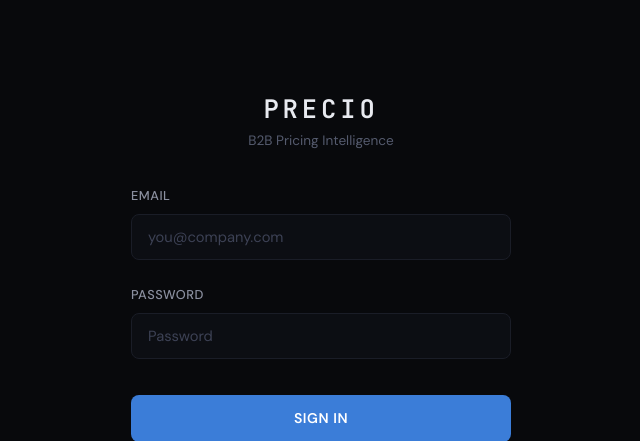
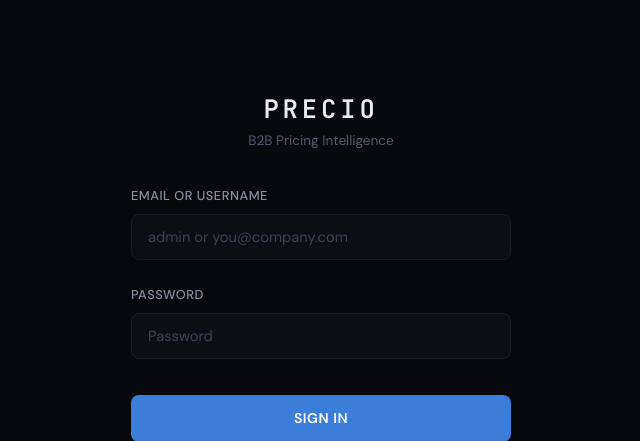
Before and after one commit to cristobalelorza/pricing, a FastAPI app: page /login in a window 1280 px wide. Shown: the top 441 px of the page, without its empty margins (319-959 px from the left). Run offline with FastAPI, Linux system fonts and the light colour scheme.

Commit message:
Fix login form to accept username (not just email)
Changed input type from email to text so admin can login
with username "admin" instead of requiring email format.

Co-Authored-By: Claude Opus 4.6 (1M context) <noreply@anthropic.com>

```diff
--- a/app/templates/login.html
+++ b/app/templates/login.html
@@ -24,8 +24,8 @@
 
             <form action="/login" method="post" class="auth-form">
                 <div class="form-group">
-                    <label for="email">Email</label>
-                    <input type="email" id="email" name="email" placeholder="you@company.com" required>
+                    <label for="email">Email or Username</label>
+                    <input type="text" id="email" name="email" placeholder="admin or you@company.com" required>
                 </div>
                 <div class="form-group">
                     <label for="password">Password</label>
--- a/app/templates/register.html
+++ b/app/templates/register.html
@@ -24,8 +24,8 @@
 
             <form action="/register" method="post" class="auth-form">
                 <div class="form-group">
-                    <label for="email">Email</label>
-                    <input type="email" id="email" name="email" placeholder="you@company.com" required>
+                    <label for="email">Email or Username</label>
+                    <input type="text" id="email" name="email" placeholder="you@company.com" required>
                 </div>
                 <div class="form-group">
                     <label for="password">Password</label>
```
